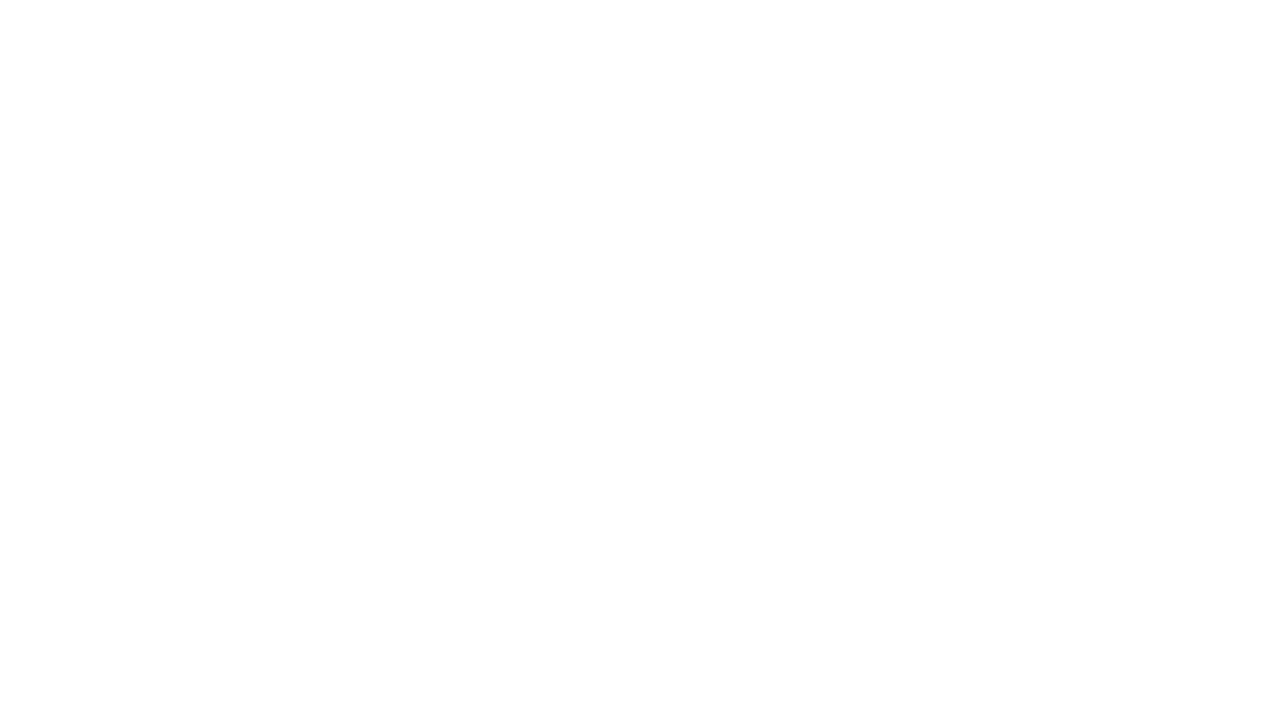
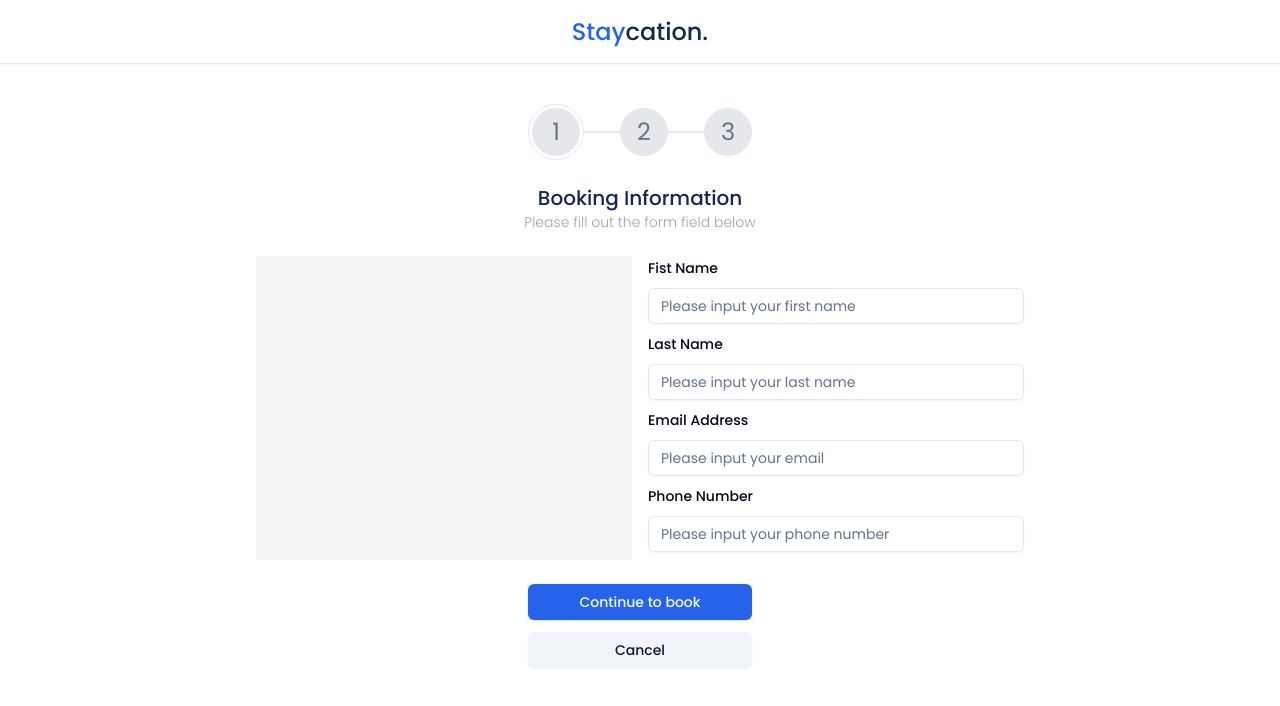
Before and after one commit to novalmahardhika/staycation-app-monorepo, a React (Vite) app in the folder client/: page /booking in a window 1280 px wide. Before the commit this address had no page. Shown: the top 706 px of the page. Built offline with nearby package versions, Linux system fonts and the light colour scheme.

Commit message:
feat: create feature booking step

```diff
--- a/client/src/App.tsx
+++ b/client/src/App.tsx
@@ -6,6 +6,8 @@ import SignInPage from './pages/auth/sign-in'
 import SignUpPage from './pages/auth/sign-up'
 import HomestayDetailPage from './pages/homestay-detail-page'
 import HomestayPage from './pages/homestays'
+import BookingLayout from './components/layout/booking-layout'
+import BookingPage from './pages/booking-page'
 
 function App() {
   return (
@@ -14,6 +16,10 @@ function App() {
         <Route index element={<Homepage />} />
         <Route path='homestays' element={<HomestayPage />} />
         <Route path='homestays/:id' element={<HomestayDetailPage />} />
+      </Route>
+
+      <Route path='/booking' element={<BookingLayout />}>
+        <Route index element={<BookingPage />} />
       </Route>
 
       <Route element={<AuthLayout />}>
--- /dev/null
+++ b/client/src/components/booking/form-booking-biodata.tsx
@@ -0,0 +1,40 @@
+import { InputField } from '../ui/custom-field'
+import { FieldValues, Path, UseFormReturn } from 'react-hook-form'
+
+type FormBookingBiodataProps<T extends FieldValues> = {
+  form: UseFormReturn<T>
+}
+
+export function FormBookingBiodata<T extends FieldValues>({
+  form,
+}: FormBookingBiodataProps<T>) {
+  return (
+    <div className='grid'>
+      <InputField
+        label='Fist Name'
+        control={form.control}
+        name={'firstName' as Path<T>}
+        placeholder='Please input your first name'
+      />
+      <InputField
+        label='Last Name'
+        control={form.control}
+        name={'lastName' as Path<T>}
+        placeholder='Please input your last name'
+      />
+      <InputField
+        label='Email Address'
+        control={form.control}
+        name={'email' as Path<T>}
+        placeholder='Please input your email'
+      />
+      <InputField
+        label='Phone Number'
+        control={form.control}
+        name={'phone' as Path<T>}
+        placeholder='Please input your phone number'
+        type='number'
+      />
+    </div>
+  )
+}
--- a/client/src/components/homestay-detail/form-book-section.tsx
+++ b/client/src/components/homestay-detail/form-book-section.tsx
@@ -68,7 +68,7 @@ export default function FormBookSection({ price }: FormBookSectionProps) {
   }
 
   return (
-    <Card className='max-w-[400px] w-full mx-auto p-6'>
+    <Card className='max-w-[400px] w-full mx-auto p-6 shadow-sm'>
       <CardHeader>
         <h3 className='font-semibold text-blue-950'>Start Booking</h3>
         <h1 className='text-2xl font-medium text-emerald-500'>
--- a/client/src/components/homestay-detail/header.tsx
+++ b/client/src/components/homestay-detail/header.tsx
@@ -15,7 +15,7 @@ export default function HeaderDetailHomestay({
   return (
     <header>
       <BreadcrumbArrow items={BREADCRUMB_DETAIL_HOMESTAY} />
-      <div className='text-center '>
+      <div className='text-center'>
         <h1 className='text-2xl font-bold text-blue-900'>{name}</h1>
         <p className='text-gray-400'>{`${city}, ${country}`}</p>
       </div>
--- /dev/null
+++ b/client/src/components/layout/booking-layout.tsx
@@ -0,0 +1,11 @@
+import { Outlet } from 'react-router'
+import { NavbarBooking } from '../navbar-booking'
+
+export default function BookingLayout() {
+  return (
+    <section>
+      <NavbarBooking />
+      <Outlet />
+    </section>
+  )
+}
--- /dev/null
+++ b/client/src/components/navbar-booking.tsx
@@ -0,0 +1,11 @@
+import Logo from './ui/logo'
+
+export function NavbarBooking() {
+  return (
+    <header className='h-16 mb-10 bg-white border-b shadow-sm'>
+      <nav className='flex items-center justify-center h-full'>
+        <Logo href='/' />
+      </nav>
+    </header>
+  )
+}
--- /dev/null
+++ b/client/src/components/ui/stepper.tsx
@@ -0,0 +1,61 @@
+import { cn } from '@/lib/utils'
+import { Check } from 'lucide-react'
+import { ReactNode } from 'react'
+
+type StepperProps = {
+  currentIndex: number
+}
+
+export function Stepper({ currentIndex }: StepperProps) {
+  return (
+    <span className='relative flex items-center justify-between w-56'>
+      {Array.from({ length: 3 }).map((_, index) =>
+        index + 1 < currentIndex || currentIndex === 3 ? (
+          <FinishStep key={`step-${index}`} />
+        ) : (
+          <ActiveStep
+            key={`step-${index}`}
+            isActive={currentIndex === index + 1}
+          >
+            {index + 1}
+          </ActiveStep>
+        )
+      )}
+      <span className='absolute w-full h-0.5 bg-gray-200 -z-10'></span>
+    </span>
+  )
+}
+
+type ActiveStepProps = {
+  children: ReactNode
+  isActive?: boolean
+}
+
+function ActiveStep({ children, isActive }: ActiveStepProps) {
+  return (
+    <div
+      className={cn(
+        'flex items-center justify-center w-12 h-12 text-gray-500 bg-gray-200 border rounded-full',
+        {
+          'w-14 h-14 bg-white': isActive,
+        }
+      )}
+    >
+      <div
+        className={cn('flex items-center justify-center w-12 h-12 text-2xl', {
+          'bg-gray-200 border rounded-full': isActive,
+        })}
+      >
+        {children}
+      </div>
+    </div>
+  )
+}
+
+function FinishStep() {
+  return (
+    <div className='flex items-center justify-center w-12 h-12 rounded-full bg-emerald-400'>
+      <Check size={32} color='#ffffff' strokeWidth={3} />
+    </div>
+  )
+}
--- /dev/null
+++ b/client/src/pages/booking-page.tsx
@@ -0,0 +1,65 @@
+import { FormBookingBiodata } from '@/components/booking/form-booking-biodata'
+import { Button } from '@/components/ui/button'
+import { Form } from '@/components/ui/form'
+import { Stepper } from '@/components/ui/stepper'
+import { useAuth } from '@/hooks/use-auth'
+import { useZodForm } from '@/hooks/use-zod-form'
+import {
+  BookingBiodataSchema,
+  bookingBiodataSchema,
+} from '@/schemas/booking-schema'
+import { useEffect } from 'react'
+
+export default function BookingPage() {
+  const { user } = useAuth()
+  const form = useZodForm(bookingBiodataSchema, {
+    firstName: '',
+    lastName: '',
+    email: '',
+    phone: '',
+  })
+
+  useEffect(() => {
+    form.reset({
+      firstName: user?.firstName || '',
+      lastName: user?.lastName || '',
+      email: user?.email || '',
+      phone: user?.phone || '',
+    })
+  }, [form, user])
+
+  const onSubmitHandler = (value: BookingBiodataSchema) => {
+    console.log(value)
+  }
+
+  return (
+    <section className='flex flex-col items-center max-w-3xl mx-auto space-y-6'>
+      <Stepper currentIndex={1} />
+      <div className='text-center'>
+        <h1 className='title-section'>Booking Information</h1>
+        <p className='text-sm font-light text-gray-400'>
+          Please fill out the form field below
+        </p>
+      </div>
+
+      <Form {...form}>
+        <form
+          onSubmit={form.handleSubmit(onSubmitHandler)}
+          className='w-full space-y-6'
+        >
+          <div className='grid w-full grid-cols-2 gap-4'>
+            <div className='bg-gray-100'></div>
+            <FormBookingBiodata form={form} />
+          </div>
+
+          <div className='grid w-56 gap-3 mx-auto'>
+            <Button>Continue to book</Button>
+            <Button variant='secondary' type='button'>
+              Cancel
+            </Button>
+          </div>
+        </form>
+      </Form>
+    </section>
+  )
+}
--- a/client/src/schemas/booking-schema.ts
+++ b/client/src/schemas/booking-schema.ts
@@ -1,5 +1,6 @@
 import { z } from 'zod'
 
+// booking date schema
 export const bookingSchema = z.object({
   date: z.object({
     from: z.date().optional(),
@@ -19,3 +20,24 @@ export const bookingDefaultValue: BookingSchema = {
   totalPrice: 0,
   totalDuration: '0 nights',
 }
+
+// booking biodata schema
+export const bookingBiodataSchema = z.object({
+  firstName: z
+    .string()
+    .min(3, { message: 'firstName must be at least 3 character' })
+    .max(50, { message: 'firstName max 50 character' }),
+  lastName: z.union([
+    z
+      .string()
+      .min(3, { message: 'lastName must be at least 3 character' })
+      .max(50, { message: 'lastName max 50 character' }),
+    z.string().nullable().optional(),
+  ]),
+  email: z
+    .string()
+    .email({ message: 'please enter a valid email address in the format' }),
+  phone: z.string(),
+})
+
+export type BookingBiodataSchema = z.infer<typeof bookingBiodataSchema>
```
